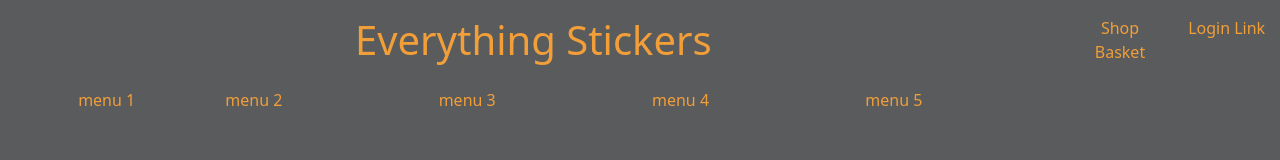
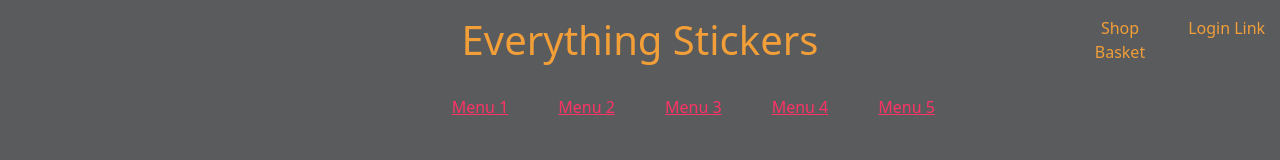
Before and after one commit to benamos216/stickers2, a plain HTML site: page index.html in a window 1280 px wide. Drawn offline with nearby package versions, Linux system fonts and the light colour scheme.

Commit message:
styled header menu

```diff
--- a/assets/css/style.css
+++ b/assets/css/style.css
@@ -3,3 +3,11 @@ body {
     color: #f29e39;
     border-color: #ff3366;
 }
+
+.menu {
+    color: #ff3366;
+}
+
+.menu:hover {
+    color: #f29e39;
+}
--- a/index.html
+++ b/index.html
@@ -21,7 +21,7 @@
     <!--Site Header-->
     <div class="container-fluid">
         <div class="row">
-            <div class="col-md-10 col-xs-10 my-3 text-center">
+            <div class="col-md-8 col-xs-8 offset-md-2 my-3 text-center">
                 <h1>Everything Stickers</h1>
             </div>
             <div class="col-md-1 col-xs-1 my-3 text-center">
@@ -32,20 +32,20 @@
             </div>
         </div>
         <div class="row">
-            <div class="col-md-2 col xs-2 text-center">
-                menu 1
+            <div class="col-md-1 col col-xs-1 offset-md-4">
+                <button class="btn btn-link menu">Menu 1</button>
             </div>
-            <div class="col-md-2 col xs-2">
-                menu 2
+            <div class="col-md-1 col col-xs-1 text-center">
+                <button class="btn btn-link menu">Menu 2</button>
             </div>
-            <div class="col-md-2 col xs-2">
-                menu 3
+            <div class="col-md-1 col col-xs-1 text-center">
+                <button class="btn btn-link menu">Menu 3</button>
             </div>
-            <div class="col-md-2 col xs-2">
-                menu 4
+            <div class="col-md-1 col col-xs-1 text-center">
+                <button class="btn btn-link menu">Menu 4</button>
             </div>
-            <div class="col-md-2 col xs-2">
-                menu 5
+            <div class="col-md-1 col col-xs-1 text-center">
+                <button class="btn btn-link menu">Menu 5</button>
             </div>
         </div>
     </div>
```
